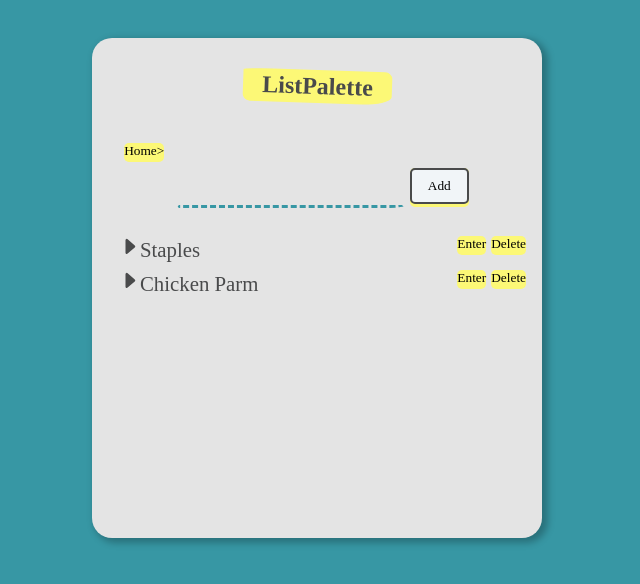
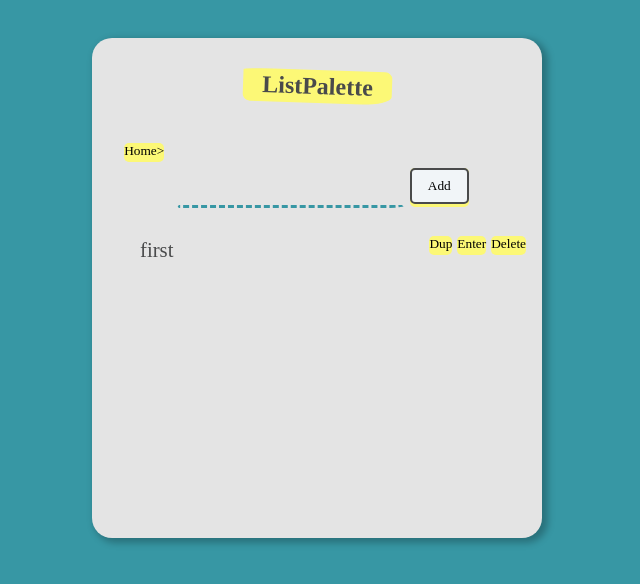
Before and after one commit to mthielvoldt/list-palette, a React (Create React App) app: page / in a window 1280 px wide. Shown: the top 584 px of the page, without its empty margins (323-963 px from the left). Built offline with nearby package versions, Linux system fonts and the light colour scheme.

Commit message:
Write non-nested version of duplicate function

```diff
--- a/src/AddItemForm/AddItemForm.jsx
+++ b/src/AddItemForm/AddItemForm.jsx
@@ -1,7 +1,7 @@
 import React, { useState } from "react";
 import './AddItemForm.css';
 
-function AddItemForm({ location, callback }) {
+function AddItemForm({ callback }) {
   const [inputText, setInputText] = useState("");
 
   function handleChange(event) {
@@ -18,7 +18,7 @@ function AddItemForm({ location, callback }) {
   // calls parent function that adds item to the list, passing the newly entered text.
   function addItem() {
     if (inputText === "") return;
-    callback(inputText, location);
+    callback(inputText);
     setInputText("");
   }
 
--- a/src/App/App.js
+++ b/src/App/App.js
@@ -14,29 +14,19 @@ function App() {
   const [state, setState] = useState(initialState);
 
   // Adds an item at the beginning of the root list
-  function addItem(text, parent) {
-    console.log("Add item - parent: %s  text: %s", parent, text);
+  function addItem(text) {
+    console.log("Add item - parent: %s  text: %s", state.location, text);
     setState(prevState => {
       let prevItems = prevState.items;
       let newItem = {
         id: prevItems.length,
-        next: prevItems[parent].child,
-        child: null,
-        previous: null,
-        parent: parent,
         text: text,
         checked: false,
       };
 
       let newItems = prevItems.concat(newItem);
 
-      // make next sibling point to this as its previous.
-      if (newItems[parent].child != null) {
-        newItems[newItems[parent].child].previous = newItem.id;
-      }
-
-      // make parent point to this as its child.
-      newItems[parent].child = newItem.id; // DB
+      connectItem(newItems[newItem.id], newItems[prevState.location], newItems, "child");
 
       return { items: newItems, location: prevState.location };
     });
@@ -44,9 +34,29 @@ function App() {
     // DB: update parent's child link  (DB doesn't need reverse link updated)
   }
 
+  function dupList(id) {
+
+
+    setState( prevState => {
+
+      // Start with copying the root item
+      let newItem  = {...prevState.items[id], id: prevState.items.length};
+      let newItems = prevState.items.concat(newItem);
+
+
+      connectItem(newItem, newItems[prevState.location] , newItems, "child");
+      console.log("duplicate Item:", newItems, prevState.items);
+
+      return {items: newItems, location: prevState.location};
+    });
+
+  }
+
   function connectItem(item, dest, items, relation) {
 
-    if (relation === "before") {
+    switch (relation) {
+
+    case "before":
       item.previous = dest.previous;
       item.parent = dest.parent;
       item.next = dest.id;
@@ -58,8 +68,9 @@ function App() {
         items[dest.previous].next = item.id;
       }
       dest.previous = item.id;
+      break;
 
-    } else {
+    case "after":
       // assume we meant the item to come immediately after dest.
       item.previous = dest.id;
       item.parent = dest.parent;
@@ -69,6 +80,22 @@ function App() {
         items[dest.next].previous = item.id;
       }
       dest.next = item.id;
+      break;
+
+    case "child":
+      item.previous = null;
+      item.parent = dest.id;
+      item.next = dest.child;
+
+      if (dest.child != null) {
+        items[dest.child] = {...items[dest.child], previous: item.id};
+      }
+      items[dest.id] = {...dest, child: item.id};
+      break;
+
+    default:
+      console.error("unspefified relationship to destination");
+      return -1;
     }
     return items;
   }
@@ -151,6 +178,7 @@ function App() {
         position="0"
         deleteCB={deleteItem}
         moveCB={moveItem}
+        dupCB={dupList}
         locateCB={setLocation}
         toggleCB={toggleItemChecked}
       />
--- a/src/Item/Item.jsx
+++ b/src/Item/Item.jsx
@@ -3,7 +3,7 @@ import List from "../List/List";
 import DropDownButton from "./DropDownButton"
 import './Item.css';
 
-function Item({ item, items, position, deleteCB, moveCB, toggleCB, locateCB }) {
+function Item({ item, items, position, deleteCB, moveCB, dupCB, toggleCB, locateCB }) {
   const [state, setState] = useState({ drop: "collapsed" });
 
   function onItemClick(event) {
@@ -22,7 +22,12 @@ function Item({ item, items, position, deleteCB, moveCB, toggleCB, locateCB }) {
   function enterMe(e) {
     e.stopPropagation();
     locateCB(item.id);
+  }
 
+  function duplicateMe(e) {
+    e.preventDefault();
+    e.stopPropagation();
+    dupCB(item.id);
   }
 
   function handleDragStart(e) {
@@ -59,7 +64,7 @@ function Item({ item, items, position, deleteCB, moveCB, toggleCB, locateCB }) {
   }
 
   // Fired on target li .
-  function handleDrop(e) {
+  function handleDropDownToggle(e) {
     if (e.stopPropagation) {
       e.stopPropagation(); // Stops some browsers from redirecting.
     }
@@ -89,7 +94,7 @@ function Item({ item, items, position, deleteCB, moveCB, toggleCB, locateCB }) {
       onDragLeave={e => removeOverUnder(e)}
       onDragEnd={e => handleDragEnd(e)}
       onDragStart={e => handleDragStart(e)}
-      onDrop={e => handleDrop(e)}
+      onDrop={e => handleDropDownToggle(e)}
       onClick={e => onItemClick(e)}
       style={item.checked ? { textDecoration: "line-through" } : null}
     >
@@ -100,6 +105,7 @@ function Item({ item, items, position, deleteCB, moveCB, toggleCB, locateCB }) {
       {item.text}
       <button onClick={e => deleteMe(e)}>Delete</button>
       <button onClick={e => enterMe(e)}>Enter</button>
+      <button onClick={e => duplicateMe(e)}>Dup</button>
       {(item.child) && (state.drop === "expanded") &&
         <List
           items={items}
@@ -107,6 +113,7 @@ function Item({ item, items, position, deleteCB, moveCB, toggleCB, locateCB }) {
           position={position + 1}
           deleteCB={deleteCB}
           moveCB={moveCB}
+          dupCB={dupCB}
           locateCB={locateCB}
           toggleCB={toggleCB}
         />
--- a/src/List/List.jsx
+++ b/src/List/List.jsx
@@ -1,7 +1,7 @@
 import React from 'react';
 import Item from '../Item/Item';
 
-function List({ items, index, position, deleteCB, moveCB, toggleCB, locateCB }) {
+function List({ items, index, position, deleteCB, moveCB, dupCB, toggleCB, locateCB }) {
 
   // build a return array
   let a = [];
@@ -16,6 +16,7 @@ function List({ items, index, position, deleteCB, moveCB, toggleCB, locateCB })
       item={item}
       deleteCB={deleteCB}
       moveCB={moveCB}
+      dupCB={dupCB}
       toggleCB={toggleCB}
       locateCB={locateCB}
     />;
--- a/src/data.js
+++ b/src/data.js
@@ -1,24 +1,26 @@
 
 const mockQuery = [
     { id: 0, next: null, child: 1, text: "Home", checked: false },
-    { id: 1, next: 3, child: 6, text: "Staples", checked: false },
-    { id: 3, next: null, child: 4, text: "Chicken Parm", checked: false },
-    { id: 5, next: 2, child: null, text: "Produce", checked: false },
-    { id: 6, next: 5, child: 16, text: "Dairy", checked: false },
-    { id: 2, next: null, child: 13, text: "Meats", checked: false },
-    { id: 12, next: null, child: null, text: "Ground Beef", checked: false },
-    { id: 7, next: 12, child: null, text: "Bacon", checked: true },
-    { id: 13, next: 7, child: null, text: "Sandwich Meat", checked: false },
-    { id: 4, next: 8, child: 11, text: "Meats", checked: false },
-    { id: 8, next: 9, child: 14, text: "Dairy", checked: false },
-    { id: 9, next: null, child: 10, text: "Baking", checked: false },
-    { id: 10, next: null, child: null, text: "Bread crumbs", checked: false },
-    { id: 11, next: null, child: null, text: "Chicken breast", checked: false },
-    { id: 14, next: 15, child: null, text: "Eggs", checked: false },
-    { id: 15, next: null, child: null, text: "Parmesan cheese", checked: false },
-    { id: 16, next: 17, child: null, text: "Milk", checked: false },
-    { id: 17, next: null, child: null, text: "Eggs", checked: true },
+    { id: 1, next: null, child: null, text: "first", checked: false}
 ];
+    // { id: 1, next: 3, child: 6, text: "Staples", checked: false },
+//     { id: 3, next: null, child: 4, text: "Chicken Parm", checked: false },
+//     { id: 5, next: 2, child: null, text: "Produce", checked: false },
+//     { id: 6, next: 5, child: 16, text: "Dairy", checked: false },
+//     { id: 2, next: null, child: 13, text: "Meats", checked: false },
+//     { id: 12, next: null, child: null, text: "Ground Beef", checked: false },
+//     { id: 7, next: 12, child: null, text: "Bacon", checked: true },
+//     { id: 13, next: 7, child: null, text: "Sandwich Meat", checked: false },
+//     { id: 4, next: 8, child: 11, text: "Meats", checked: false },
+//     { id: 8, next: 9, child: 14, text: "Dairy", checked: false },
+//     { id: 9, next: null, child: 10, text: "Baking", checked: false },
+//     { id: 10, next: null, child: null, text: "Bread crumbs", checked: false },
+//     { id: 11, next: null, child: null, text: "Chicken breast", checked: false },
+//     { id: 14, next: 15, child: null, text: "Eggs", checked: false },
+//     { id: 15, next: null, child: null, text: "Parmesan cheese", checked: false },
+//     { id: 16, next: 17, child: null, text: "Milk", checked: false },
+//     { id: 17, next: null, child: null, text: "Eggs", checked: true },
+// ];
 
 /**Accepts a packed, singly-linked array of objects.
  * Each object has properties:  id, next, child, text.
@@ -49,7 +51,7 @@ function toSparseDoubleLink(packed) {
     }
     reverseLink(0, null, null);
 
-    console.log(sparse);
+    console.log("Initial Data:", sparse);
     return sparse;
 }
 
```
